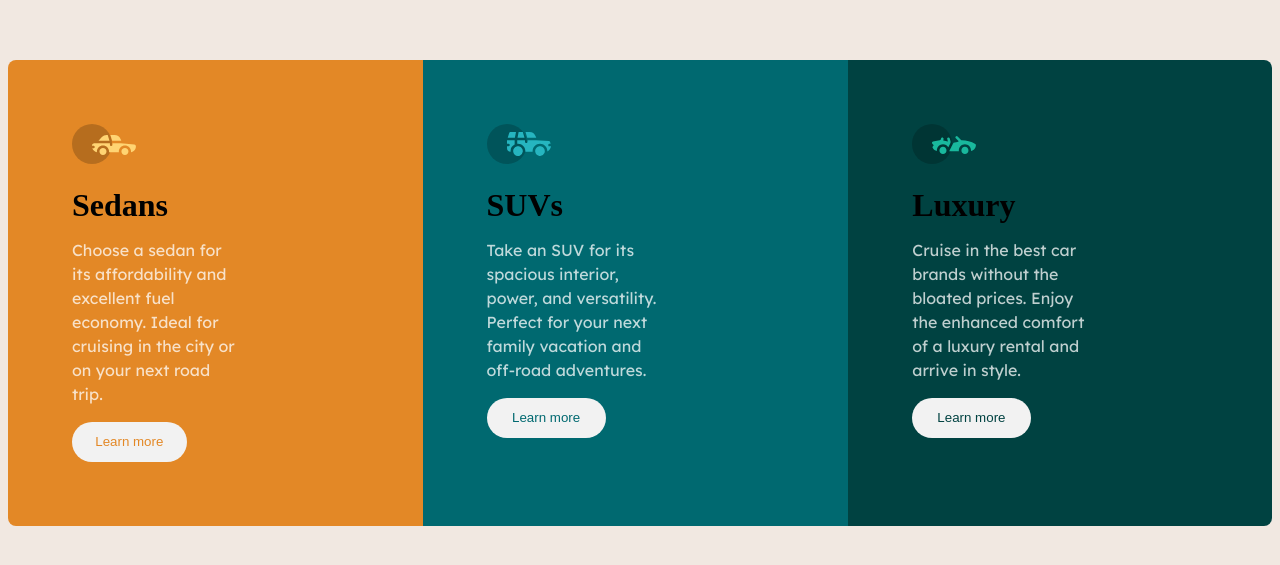
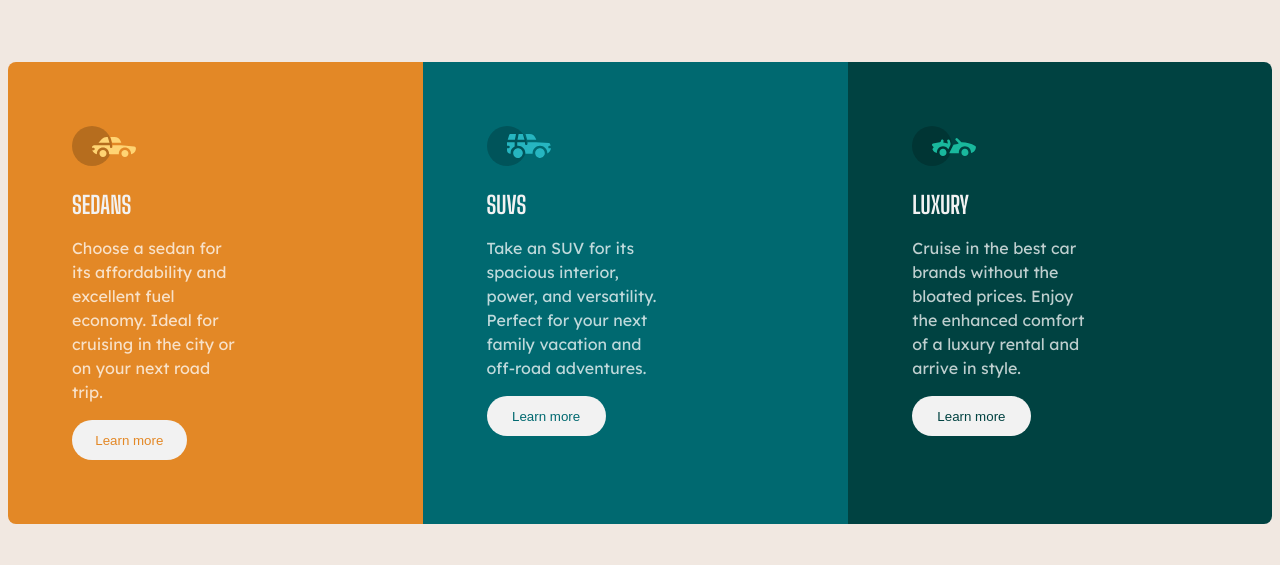
Before and after one commit to Artyrac/fm-3-column-site, a plain HTML site: page index.html in a window 1280 px wide. Shown: the part 115-680 px from the top of the page. Drawn offline with Linux system fonts and the light colour scheme.

Commit message:
Updated HTML
- Added links to buttons
- Changed tags <h1> to <h2>

```diff
--- a/index.html
+++ b/index.html
@@ -11,26 +11,26 @@
   <main>
     <div id="block1">
       <img src="/images/icon-sedans.svg" alt="sedan-car-icon">
-      <h1>Sedans</h1>
+      <h2>Sedans</h2>
       <p>Choose a sedan for its affordability and excellent fuel economy. Ideal for cruising in the city
       or on your next road trip.</p>
-      <button id="orn">Learn more</button>
+      <a href="https://www.caranddriver.com/features/g27227136/best-sedans/" target="_blank"><button id="orn">Learn more</button></a>
     </div>
 
     <div id="block2">
       <img src="/images/icon-suvs.svg" alt="suv-car-icon">
-      <h1>SUVs</h1>
+      <h2>SUVs</h2>
       <p>Take an SUV for its spacious interior, power, and versatility. Perfect for your next family vacation
       and off-road adventures.</p>
-      <button id="cy">Learn more</button>
+      <a href="https://cars.usnews.com/cars-trucks/rankings/suvs" target="_blank"><button id="cy">Learn more</button></a>
     </div>
 
     <div id="block3">
       <img src="/images/icon-luxury.svg" alt="suv-car-icon">
-      <h1>Luxury</h1>
+      <h2>Luxury</h2>
       <p>Cruise in the best car brands without the bloated prices. Enjoy the enhanced comfort of a luxury
       rental and arrive in style.</p>
-      <button id="dr-cy">Learn more</button>
+      <a href="https://www.jamesedition.com/cars" target="_blank"><button id="dr-cy">Learn more</button></a>
     </div>
   </main>
 </body>
```
